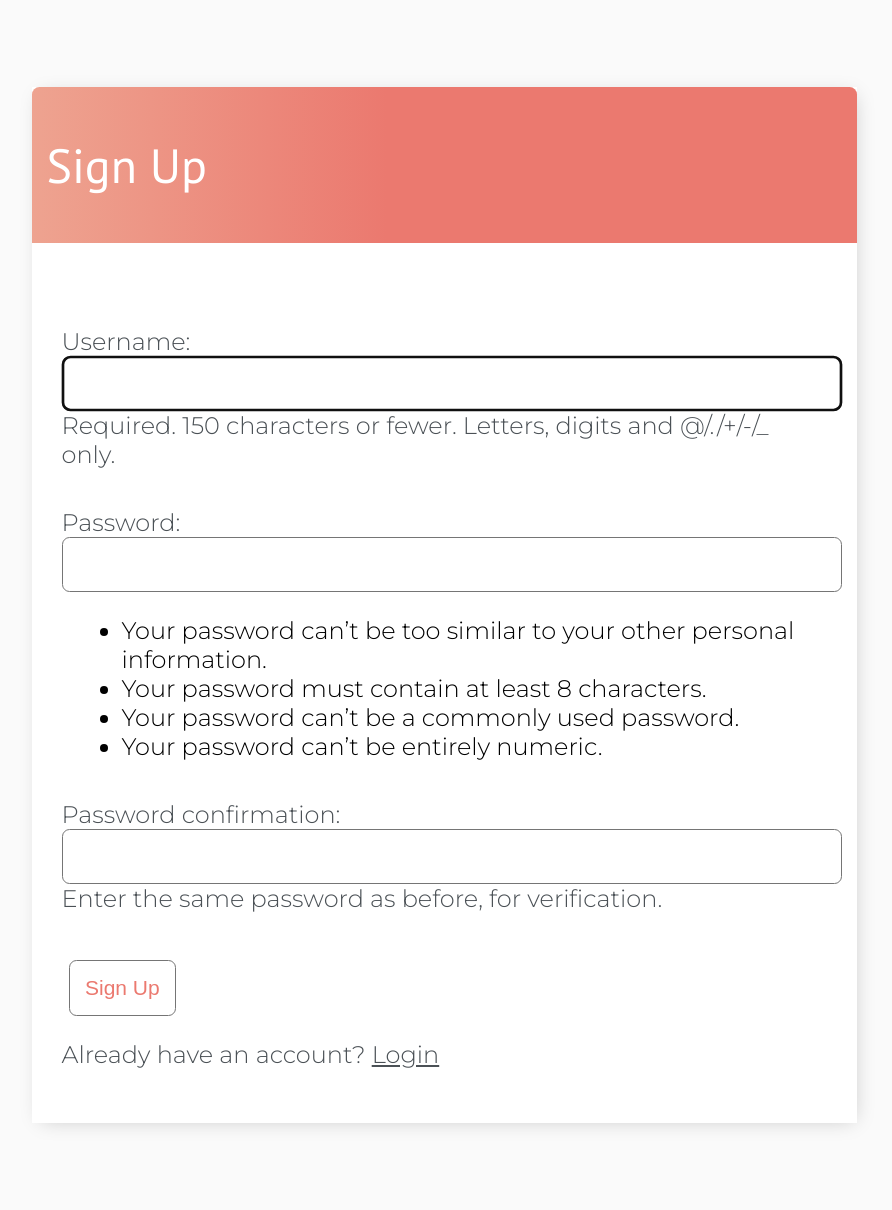
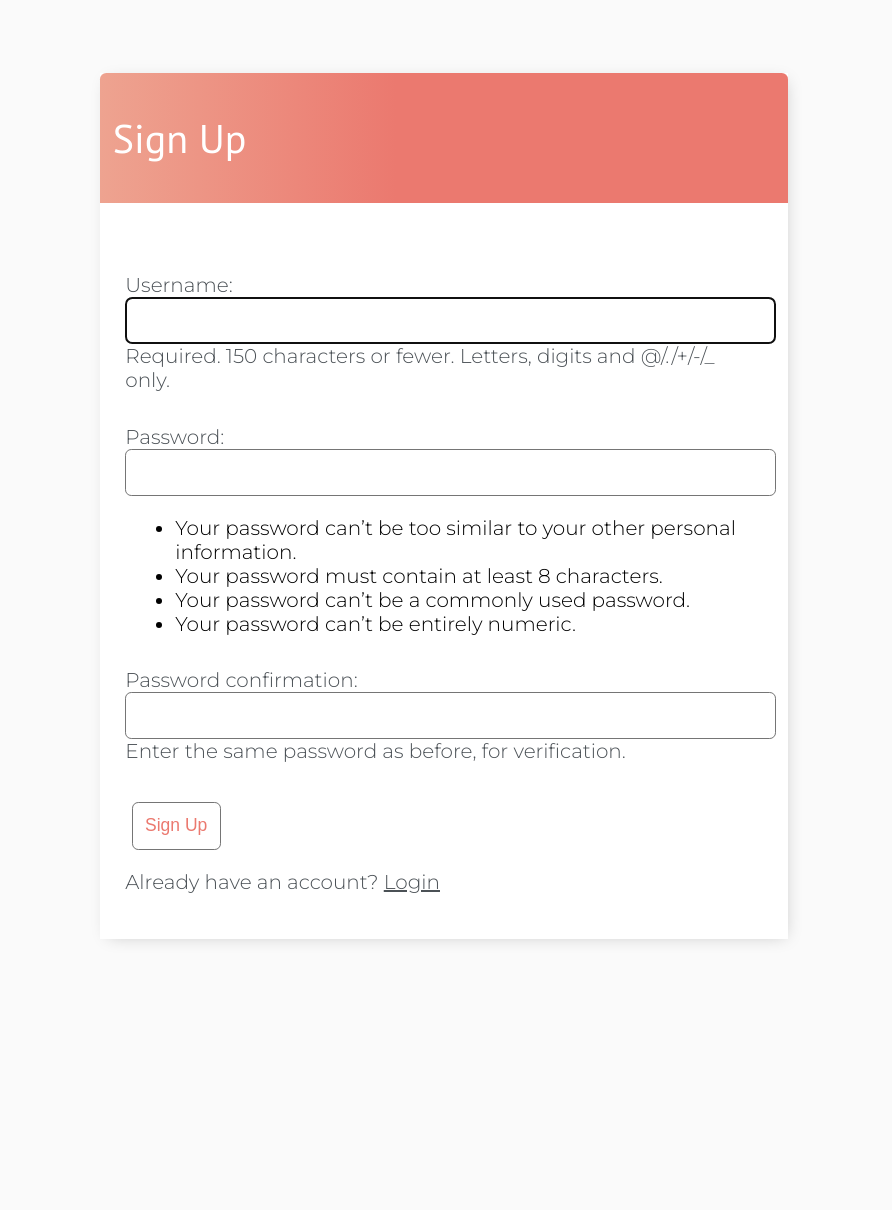
Before and after one commit to Ichi-1/Django-TODO-List, a Django app: page / in a window 1280 px wide. Shown: the whole page, without its empty margins (196-1088 px from the left). After the commit the page ends 942 px from the top, so only its background shows below. Run offline with Django 4.2, Linux system fonts and the light colour scheme.

Commit message:
deploying settings

```diff
--- /dev/null
+++ b/requirements.txt
@@ -0,0 +1,6 @@
+asgiref==3.5.2
+backports.zoneinfo==0.2.1
+Django==4.0.4
+gunicorn==20.1.0
+python-decouple==3.6
+sqlparse==0.4.2
--- a/todo_list/base/templates/base/main.html
+++ b/todo_list/base/templates/base/main.html
@@ -13,7 +13,7 @@
             background-color:#FAFAFA;
             font-family: 'Montserrat', sans-serif;
             padding: 50px;
-            zoom:150%;
+            zoom:125%;
         }
 
         h1, h2, h3, h4, h5, h6 {
```
Also changed, not shown: 1 other file.
